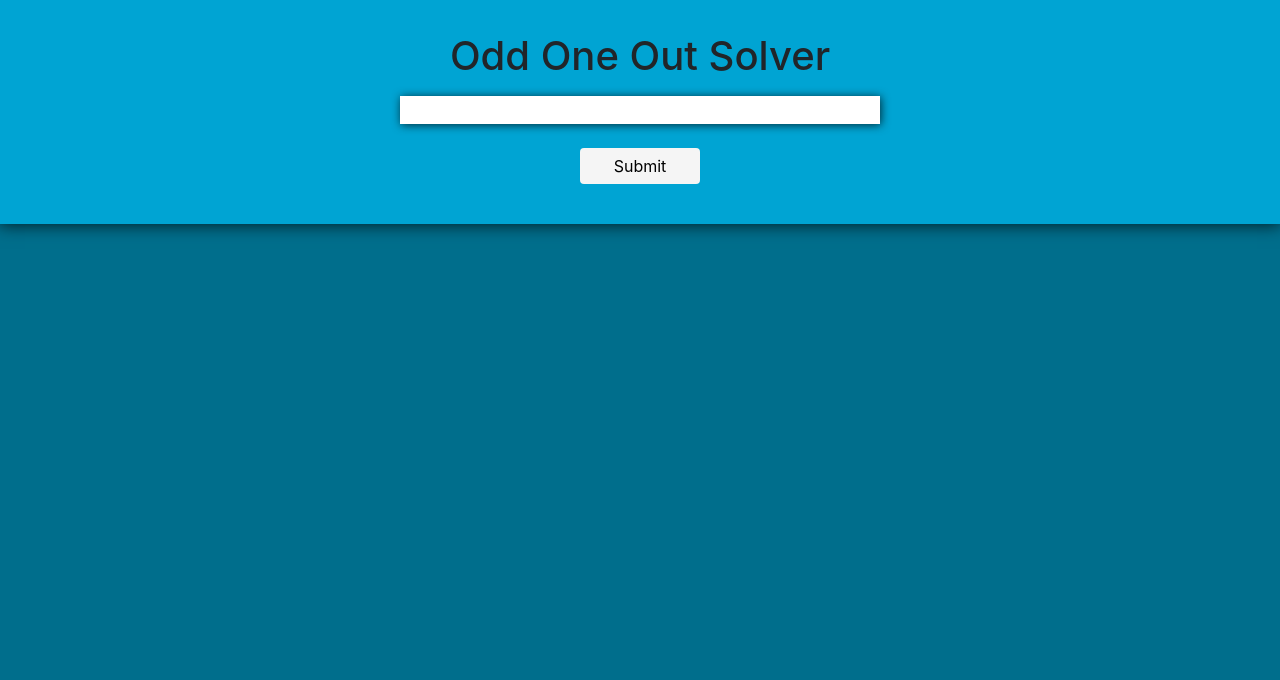
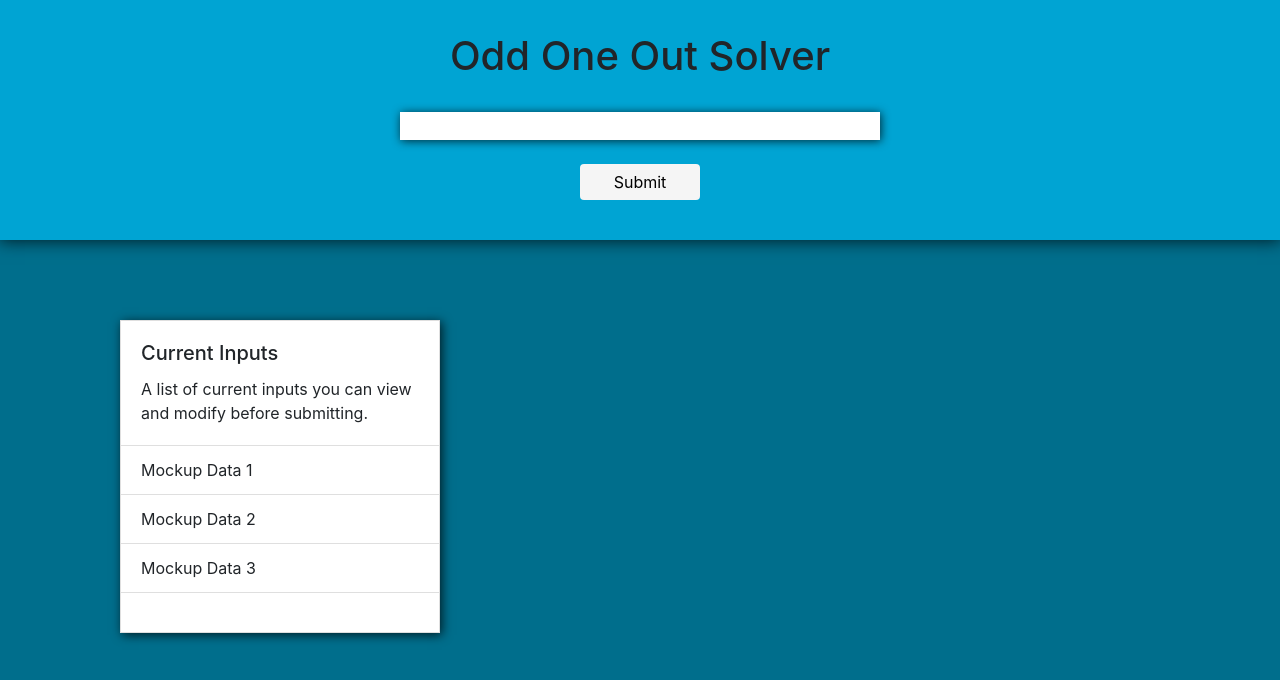
Before and after one commit to AADSUN/angular-ooo-solver, an Angular app: page / in a window 1280 px wide. Shown: the top 680 px of the page. Built offline with nearby package versions, Linux system fonts and the light colour scheme.

Commit message:
Added a card component to display currently entered values

```diff
--- /dev/null
+++ b/src/app/currentinputs/currentinputs.component.css
@@ -0,0 +1,53 @@
+.card {
+    text-align: left;
+    border-radius: 0;
+    box-shadow: 2px 2px 10px 0px rgba(0,0,0,0.75);
+}
+
+li {
+    -moz-transition: all .1s ease-in;
+    -o-transition: all .1s ease-in;
+    -webkit-transition: all .1s ease-in;
+    transition: all .1s ease-in;
+}
+
+li:hover {
+    background-color: #ada4a4;
+    border-color: #ada4a4;
+}
+
+li:active {
+    background-color: #857f7f;
+}
+
+.noselect {
+    -webkit-touch-callout: none; /* iOS Safari */
+      -webkit-user-select: none; /* Safari */
+       -khtml-user-select: none; /* Konqueror HTML */
+         -moz-user-select: none; /* Firefox */
+          -ms-user-select: none; /* Internet Explorer/Edge */
+              user-select: none; /* Non-prefixed version, currently
+                                    supported by Chrome and Opera */
+}
+
+.glyphicon-refresh-animate {
+    -animation: spin .7s infinite linear;
+    -ms-animation: spin .7s infinite linear;
+    -webkit-animation: spinw .7s infinite linear;
+    -moz-animation: spinm .7s infinite linear;
+}
+
+@keyframes spin {
+    from { transform: scale(1) rotate(0deg);}
+    to { transform: scale(1) rotate(360deg);}
+}
+
+@-webkit-keyframes spinw {
+    from { -webkit-transform: rotate(0deg);}
+    to { -webkit-transform: rotate(360deg);}
+}
+
+@-moz-keyframes spinm {
+    from { -moz-transform: rotate(0deg);}
+    to { -moz-transform: rotate(360deg);}
+}
--- /dev/null
+++ b/src/app/currentinputs/currentinputs.component.html
@@ -0,0 +1,10 @@
+<div class="card noselect" style="width: 20rem;">
+  <div class="card-body">
+    <h5 class="card-title">Current Inputs</h5>
+    <p class="card-text">A list of current inputs you can view and modify before submitting.</p>
+  </div>
+  <ul class="list-group list-group-flush">
+    <li class="list-group-item" #item *ngFor="let text of listOfInputs" (click)="itemClicked(item)">{{ text.title }}</li>
+  </ul>
+  <div class="card-body"></div>
+</div>
--- /dev/null
+++ b/src/app/currentinputs/currentinputs.component.ts
@@ -0,0 +1,22 @@
+import { Component, EventEmitter, OnInit, Input, Output } from '@angular/core';
+import { Item } from '../item';
+
+@Component({
+  selector: 'app-currentinputs',
+  templateUrl: './currentinputs.component.html',
+  styleUrls: ['./currentinputs.component.css']
+})
+export class CurrentinputsComponent implements OnInit {
+  @Input('listOfInputs') listOfInputs: Array<Item>;
+  @Output() modifyInput = new EventEmitter<Item>();
+
+  constructor() {}
+
+  ngOnInit() {
+  }
+
+  itemClicked(event){
+    this.modifyInput.emit(event.childNodes[0]);
+  }
+
+}
--- /dev/null
+++ b/src/app/item.ts
@@ -0,0 +1,6 @@
+export class Item {
+    title: string;
+    ready: boolean = false;
+    isPending: boolean = false;
+    categories: Array<string>;
+}
--- a/src/app/mainpage/mainpage.component.css
+++ b/src/app/mainpage/mainpage.component.css
@@ -6,13 +6,25 @@
 }
 
 #bottomSection {
-    flex: 1 1 auto;
+    display: flex;
+    flex-direction: row;
+    /* flex: 1 1 auto; */
 }
 
 #formBox {
     margin: auto;
     padding-top: 2em;
     padding-bottom: 2em;
+}
+
+#textInput {
+    width: 30em;
+    height: 1.75em;
+    margin-top: 1.5em;
+    margin-bottom: 1em;
+    padding-left: 12px;
+    box-shadow: 1px 1px 10px 0px rgba(0,0,0,0.75);
+    border: 0px;
 }
 
 button {
@@ -30,12 +42,7 @@ button:hover {
     background-color: grey;
 }
 
-#textInput {
-    width: 30em;
-    height: 1.75em;
-    margin-top: 0.5em;
-    margin-bottom: 1em;
-    padding-left: 12px;
-    box-shadow: 1px 1px 10px 0px rgba(0,0,0,0.75);
-    border: 0px;
+#cardInput {
+    margin-top: 5em;
+    margin-left: 7.5em;
 }
--- a/src/app/mainpage/mainpage.component.html
+++ b/src/app/mainpage/mainpage.component.html
@@ -1,10 +1,13 @@
 <div id="topSection">
     <div id="formBox">
       <h1>Odd One Out Solver</h1>
-      <input id="textInput" #myValue type="text" [(ngModel)]="textField" (keyup.enter)="enterPressed(myValue.value)">
+      <input id="textInput" #myValue type="text" [(ngModel)]="textField" (keyup.enter)="addNewInput(myValue.value)">
       <button type="button" class="btn btn-primary" (click)=submit()>Submit</button>
     </div>
 </div>
 <div id="bottomSection">
-
+  <app-currentinputs id="cardInput"
+    [listOfInputs]="listOfInputs"
+    (modifyInput)="onModifyInput($event)">
+  </app-currentinputs>
 </div>
--- a/src/app/mainpage/mainpage.component.ts
+++ b/src/app/mainpage/mainpage.component.ts
@@ -1,4 +1,6 @@
 import { Component, OnInit } from '@angular/core';
+import { ItemService } from '../services/item.service';
+import { Item } from '../item';
 
 @Component({
   selector: 'app-mainpage',
@@ -7,9 +9,14 @@ import { Component, OnInit } from '@angular/core';
 })
 export class MainpageComponent implements OnInit {
   textField: string = "";
-  listOfInputs: Array<String> = [];
+  listOfInputs: Array<Item>;
 
-  constructor() { }
+  constructor(private _itemService: ItemService) {
+    this.listOfInputs = this._itemService.listOfItems;
+    this.addNewInput("Mockup Data 1");
+    this.addNewInput("Mockup Data 2");
+    this.addNewInput("Mockup Data 3");
+  }
 
   ngOnInit() {
   }
@@ -18,9 +25,13 @@ export class MainpageComponent implements OnInit {
     console.log("Submit pressed");
   }
 
-  enterPressed(textInput: string){
-    if (textInput === "") return;
-    console.log(textInput);
+  addNewInput(textInput: string){
+    this._itemService.addNewItem(textInput);
     this.textField = "";
   }
+
+  onModifyInput(data){
+    // this.textField = data;
+    // console.log(data);
+  }
 }
--- /dev/null
+++ b/src/app/services/item.service.ts
@@ -0,0 +1,20 @@
+import { Injectable } from '@angular/core';
+import { Item } from '../item';
+
+@Injectable()
+export class ItemService {
+  listOfItems: Array<Item> = [];
+  constructor() { }
+
+  addNewItem(textInput: string){
+    if (textInput === "") return;
+    if (this.listOfItems.some(e => e.title === textInput)){
+      console.log("Item has already been inputted."); // Replace with a non-intrustive alert
+      return;
+    }
+
+    let item = new Item();
+    item.title = textInput;
+    this.listOfItems.push(item);
+  }
+}
```
Also changed, not shown: src/app/app.module.ts (+7 -2 lines), 1 other file (tests, documents, lock files or other folders).
